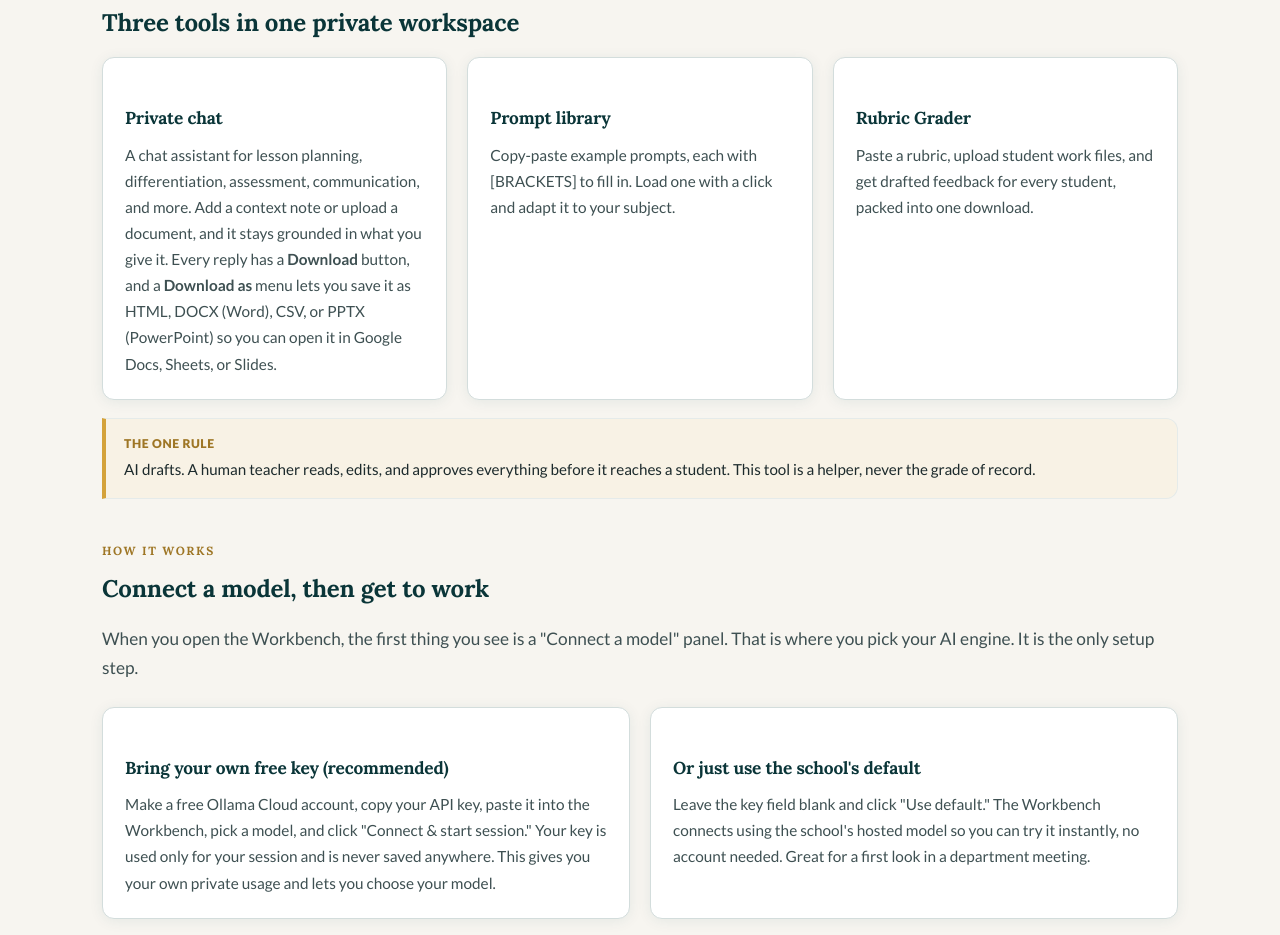
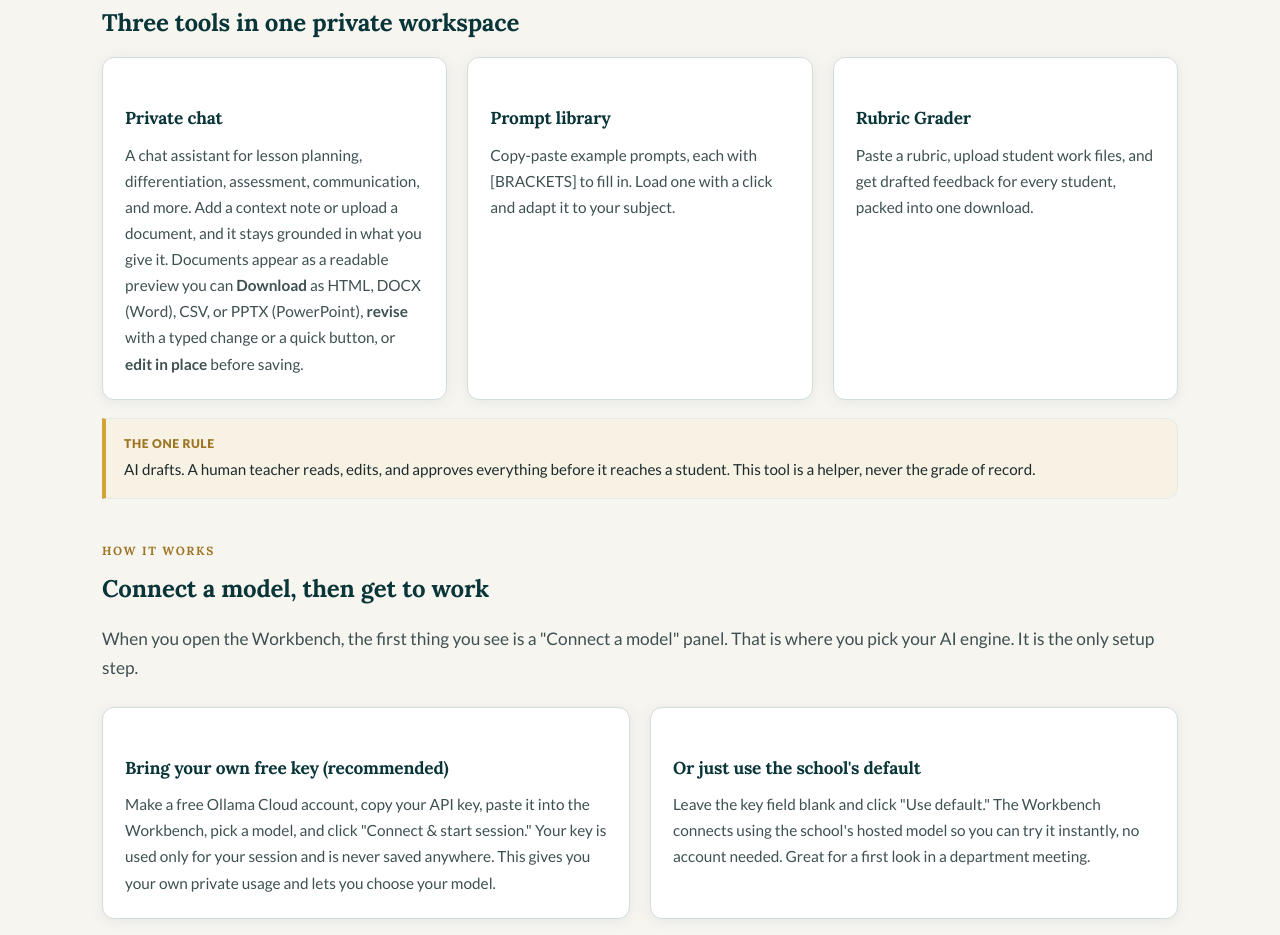
Before and after one commit to aramansell/ai-pd-2026-27, a website: page pages/chatbot-repo.html in a window 1280 px wide. Shown: the part 879-1814 px from the top of the page. Drawn offline with Linux system fonts and the light colour scheme.

Commit message:
Describe preview, revise, and edit-in-place on workbench page

```diff
--- a/pages/chatbot-repo.html
+++ b/pages/chatbot-repo.html
@@ -90,7 +90,7 @@
  <div class="grid grid-3">
  <div class="card">
  <h3>Private chat</h3>
- <p>A chat assistant for lesson planning, differentiation, assessment, communication, and more. Add a context note or upload a document, and it stays grounded in what you give it. Every reply has a <strong>Download</strong> button, and a <strong>Download as</strong> menu lets you save it as HTML, DOCX (Word), CSV, or PPTX (PowerPoint) so you can open it in Google Docs, Sheets, or Slides.</p>
+ <p>A chat assistant for lesson planning, differentiation, assessment, communication, and more. Add a context note or upload a document, and it stays grounded in what you give it. Documents appear as a readable preview you can <strong>Download</strong> as HTML, DOCX (Word), CSV, or PPTX (PowerPoint), <strong>revise</strong> with a typed change or a quick button, or <strong>edit in place</strong> before saving.</p>
  </div>
  <div class="card">
  <h3>Prompt library</h3>
```
